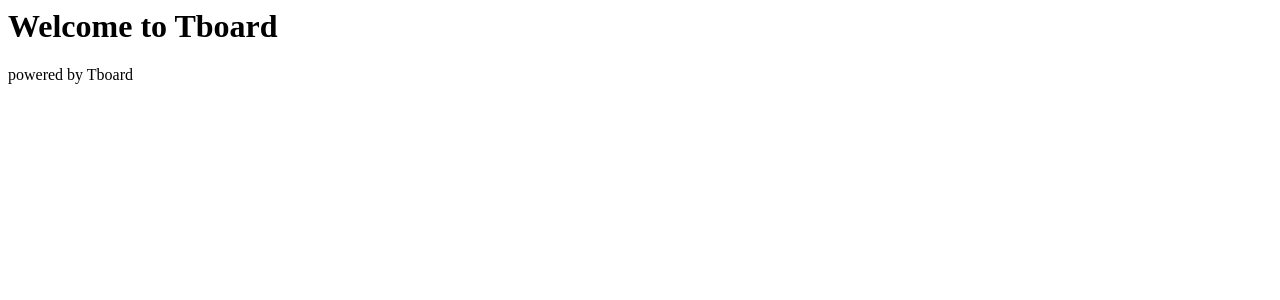
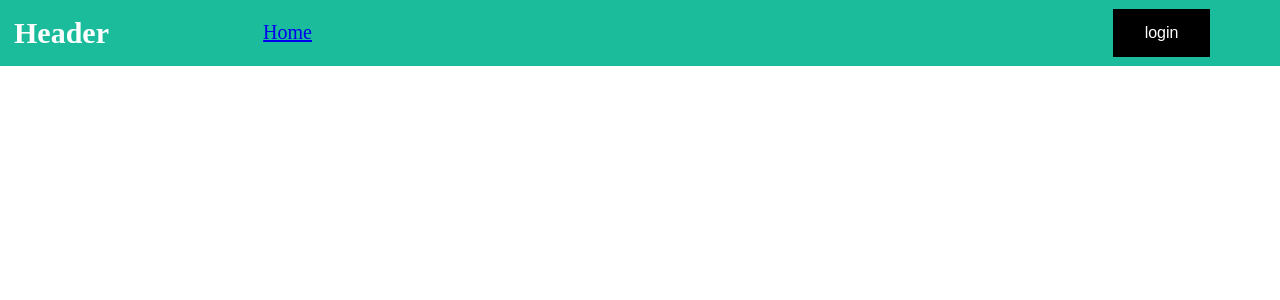
Before and after one commit to TeusEE/Tboard, a FastAPI app: template templates/index.html in a window 1280 px wide. Shown: the top 300 px of the page. Run offline with FastAPI, Linux system fonts and the light colour scheme; the template is opened without the code that fills it, so the values that code supplies are empty.

Commit message:
complete navbar structure

```diff
--- a/main.py
+++ b/main.py
@@ -1,19 +1,5 @@
-from fastapi import FastAPI, Request
-from fastapi.responses import HTMLResponse
-from fastapi.staticfiles import StaticFiles
-from fastapi.templating import Jinja2Templates
-
-app = FastAPI()
-app.mount("/static", StaticFiles(directory="static"), name="static")
-templates = Jinja2Templates(directory="templates")
-
-
-@app.get("/", response_class = HTMLResponse)
-def main(req: Request):
-    return templates.TemplateResponse(
-        request = req, name = "index.html"
-    )
+from app.main import *
 
 if __name__ == "__main__":
     import uvicorn
-    uvicorn.run(app, host="0.0.0.0", port=8000)
+    uvicorn.run("main:app", host="0.0.0.0", port=8000, reload=True)
--- /dev/null
+++ b/static/css/index.css
@@ -0,0 +1,35 @@
+.header {
+    padding: 0.1%;
+    text-align: left;
+    background: #1abc9c;
+    color: white;
+    font-size: 20px;
+}
+
+.header_nav{
+    display:flex;
+    align-items:center;
+}
+
+.header_menu{
+    display : flex;
+    list-style:none;
+    padding-left:0;
+    width: 70%;
+}
+
+.header_menu li {
+    padding-left : 5%;
+    padding-right : 5%
+}
+
+.button {
+    background-color: #000000;; /* Green */
+    border: none;
+    color: white;
+    padding: 15px 32px;
+    text-align: center;
+    text-decoration: none;
+    display: inline-block;
+    font-size: 16px;
+  }
--- a/templates/index.html
+++ b/templates/index.html
@@ -1,9 +1,19 @@
-<html>
+<html style = "margin : 0px; padding : 0px;">
     <head>
         <title>powered by Tboard</title>
+        <link rel="stylesheet" href="{{ url_for('static',path='/css/index.css') }}" />
     </head>
-    <body>
-        <h1>Welcome to Tboard</h1>
-        <p>powered by Tboard</p>
+    <body style = "margin : 0px; padding : 0px;">
+        <div class="header">
+            <nav class="header_nav">
+                <h1 style = "margin :1%; padding : 0%; width: 15%;">Header</h1>
+                <ul class="header_menu">
+                    <li><a href = "#">Home</a></li>
+                </ul>
+                <div>
+                    <button class = "button">login</button>
+                </div>
+            </nav>
+        </div>
     </body>
 </html>
```
Also changed, not shown: app/main.py (added, +12 -0 lines), app/page.py (added, +11 -0 lines).
